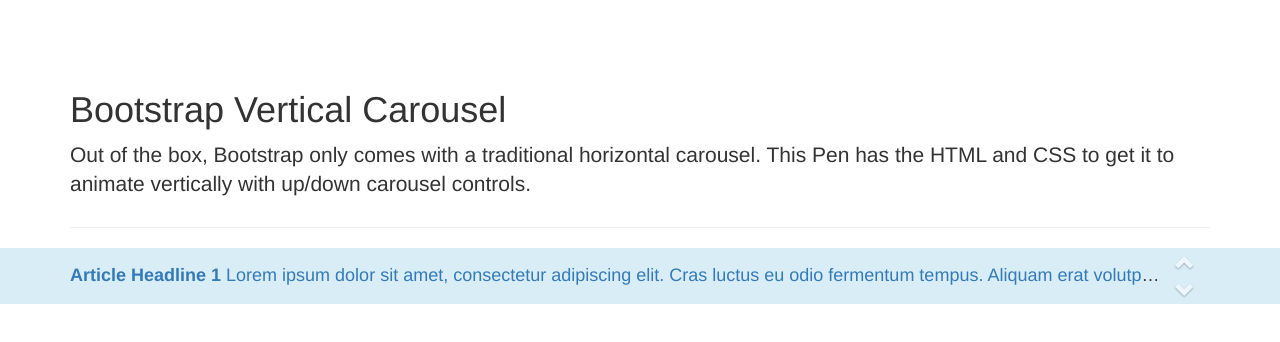
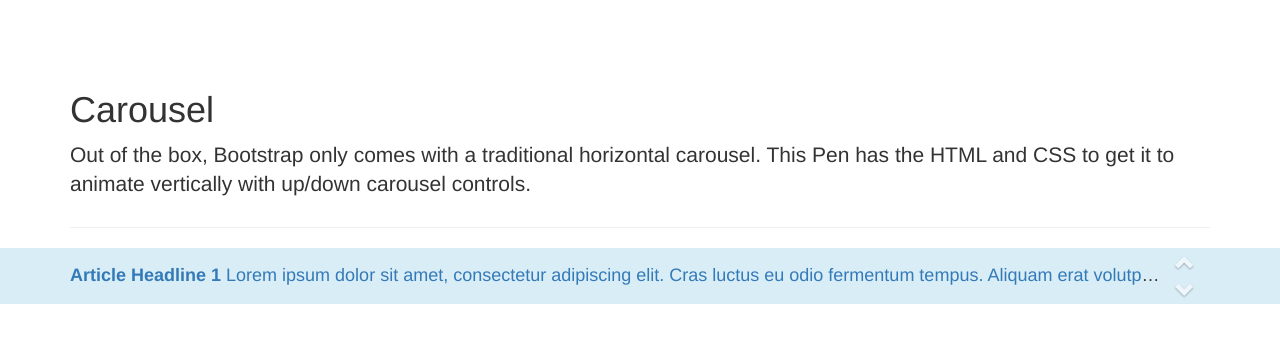
Before and after one commit to gmsravani/sample3, a plain HTML site: page index.html in a window 1280 px wide. Drawn offline with nearby package versions, Linux system fonts and the light colour scheme.

Commit message:
first commit

```diff
--- a/index.html
+++ b/index.html
@@ -17,7 +17,7 @@
 
   <div class="container">
   <div class="page-header">
-    <h1>Bootstrap Vertical Carousel</h1>
+    <h1>Carousel</h1>
     <p class="lead">Out of the box, Bootstrap only comes with a traditional horizontal  carousel. This Pen has the HTML and CSS to get it to animate vertically with up/down carousel controls.</p>
   </div>
 </div>
```
